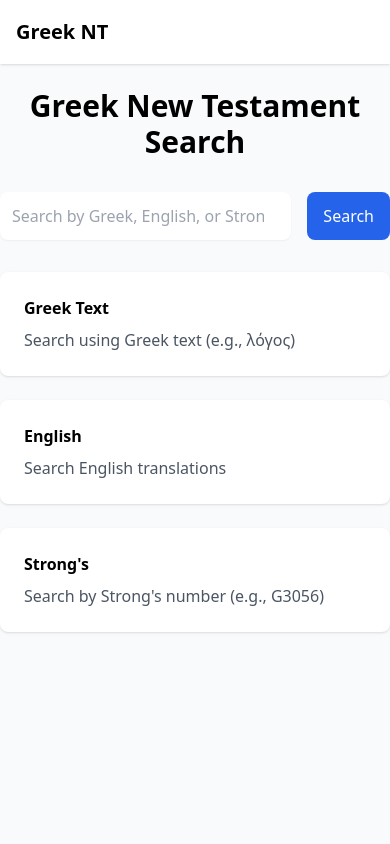
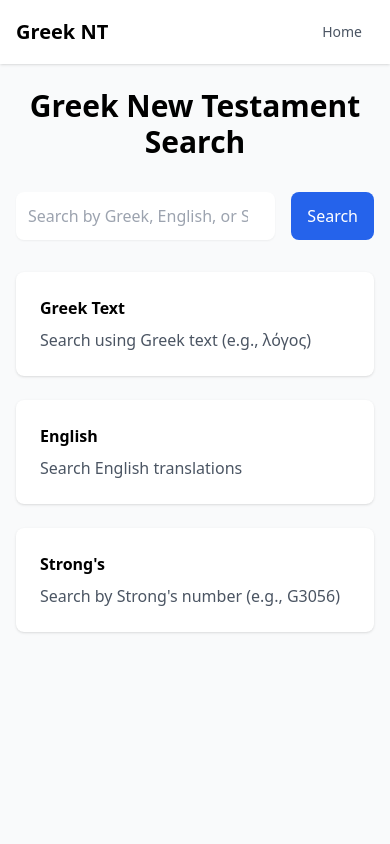
Before and after one commit to themikejr/greek_nt, a Django app: page / in a window 390 px wide. Run offline with Django 5.2, Linux system fonts and the light colour scheme; parts of the project's set-up code (start-up, migrations or seed data) failed here and were passed over; some libraries are stand-ins or nearby versions.

Commit message:
make layout more responsive

```diff
--- a/greek_nt/templates/greek_nt/base.html
+++ b/greek_nt/templates/greek_nt/base.html
@@ -1,27 +1,29 @@
-{# greek_nt/templates/greek_nt/base.html #}
 <!doctype html>
-<html lang="en">
+<html lang="en" class="h-full">
   <head>
     <meta charset="UTF-8" />
-    <meta name="viewport" content="width=device-width, initial-scale=1.0" />
+    <meta name="viewport" content="width=device-width, initial-scale=1.0, maximum-scale=1.0" />
     <title>{% block title %}Greek NT{% endblock %}</title>
     <script src="https://cdn.tailwindcss.com"></script>
   </head>
-  <body class="bg-gray-50">
-    <nav class="bg-white shadow">
-      <div class="max-w-7xl mx-auto px-4">
-        <div class="flex justify-between h-16">
-          <div class="flex">
-            <a href="{% url 'greek_nt:home' %}" class="flex items-center">
-              <span class="text-xl font-bold">Greek NT</span>
-            </a>
+  <body class="min-h-full bg-gray-50">
+    <nav class="sticky top-0 z-20 bg-white shadow">
+      <div class="mx-auto max-w-7xl px-4 sm:px-6 lg:px-8">
+        <div class="flex h-16 justify-between">
+          <div class="flex flex-shrink-0 items-center">
+            <a href="{% url 'greek_nt:home' %}" class="text-xl font-bold">Greek NT</a>
+          </div>
+          <div class="flex items-center">
+            <a href="{% url 'greek_nt:home' %}" class="text-gray-600 hover:text-gray-900 px-3 py-2 text-sm font-medium">Home</a>
           </div>
         </div>
       </div>
     </nav>
 
-    <main class="max-w-7xl mx-auto py-6 sm:px-6 lg:px-8">
-      {% block content %}{% endblock %}
+    <main class="relative">
+      <div class="mx-auto max-w-7xl px-4 sm:px-6 lg:px-8 py-6">
+        {% block content %}{% endblock %}
+      </div>
     </main>
   </body>
 </html>
```
